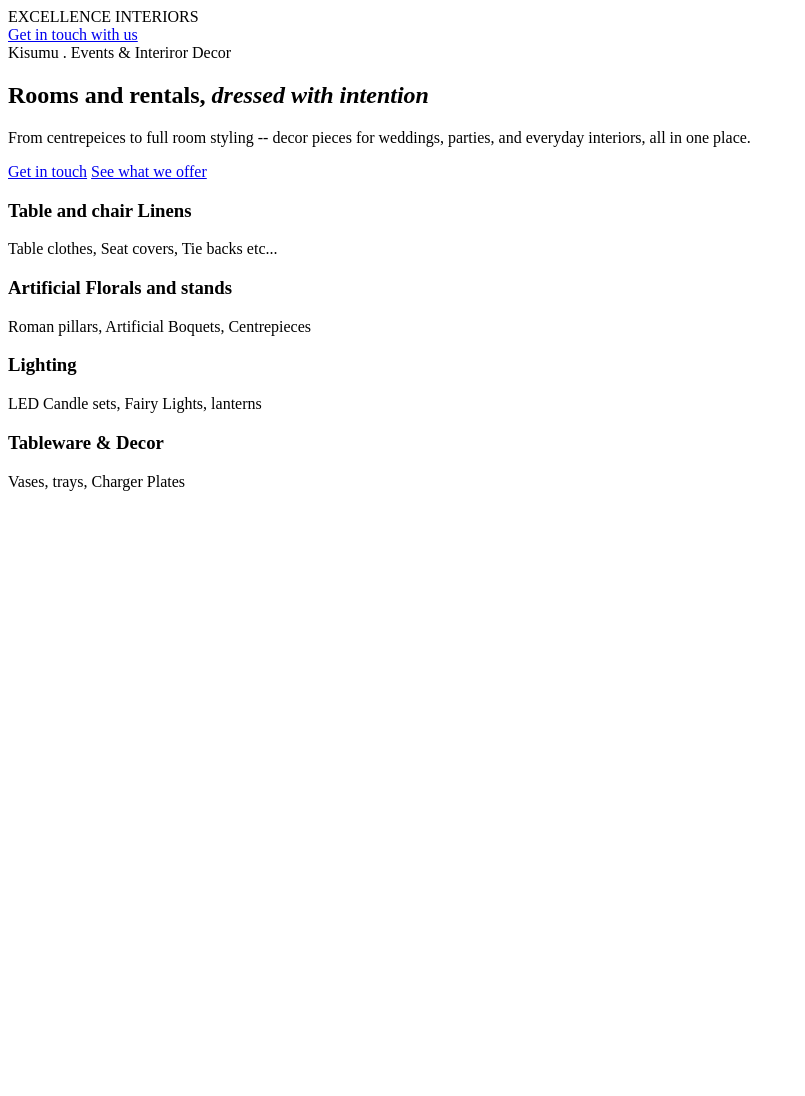
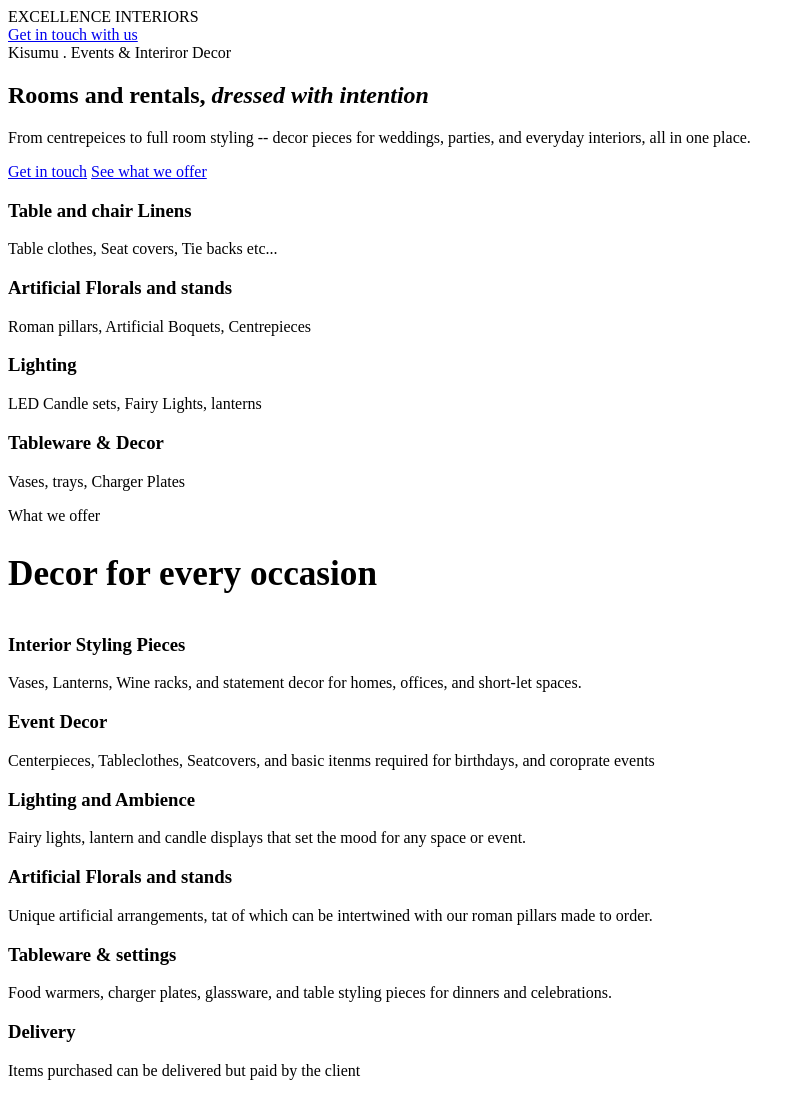
Before and after one commit to C10H12O2/excellence-interiors, a plain HTML site: page index.html in a window 1280 px wide. Shown: the whole page, without its empty margins (0-805 px from the left). Before the commit the page ends 800 px from the top, so only its background shows below. Drawn offline with Linux system fonts and the light colour scheme; a web font is replaced by a local one.

Commit message:
Set up the section containing services offered

```diff
--- a/index.html
+++ b/index.html
@@ -53,5 +53,42 @@
         </div>
     </div>
 
+    <section id="services">
+        <span class="eyebrow">What we offer</span>
+        <h2 style="font-size:2.2rem; margin-bottom:2.5rem;">Decor for every occasion</h2>
+        <div class="grid">
+            <div class="card">
+                <span class="icon"></span>
+                <h3>Interior Styling Pieces</h3>
+                <p>Vases, Lanterns, Wine racks, and statement decor for homes, offices, and short-let spaces.</p>
+            </div>
+            <div class="card">
+                <span class="icon"></span>
+                <h3>Event Decor</h3>
+                <p>Centerpieces, Tableclothes, Seatcovers, and basic itenms required for birthdays, and coroprate events</p>
+            </div>
+            <div class="card">
+                <span class="icon"></span>
+                <h3>Lighting and Ambience</h3>
+                <p>Fairy lights, lantern and candle displays that set the mood for any space or event.</p>
+            </div>
+            <div class="card">
+                <span class="icon"></span>
+                <h3>Artificial Florals and stands</h3>
+                <p>Unique artificial arrangements, tat of which can be intertwined with our roman pillars made to order.</p>
+            </div>
+            <div class="card">
+                <span class="icon"></span>
+                <h3>Tableware & settings</h3>
+                <p>Food warmers, charger plates, glassware, and table styling pieces for dinners and celebrations.</p>
+            </div>
+            <div class="card">
+                <span class="icon"></span>
+                <h3>Delivery</h3>
+                <p>Items purchased can be delivered but paid by the client</p>
+            </div>
+        </div>
+    </section>
+
 </body>
 </html>
```
